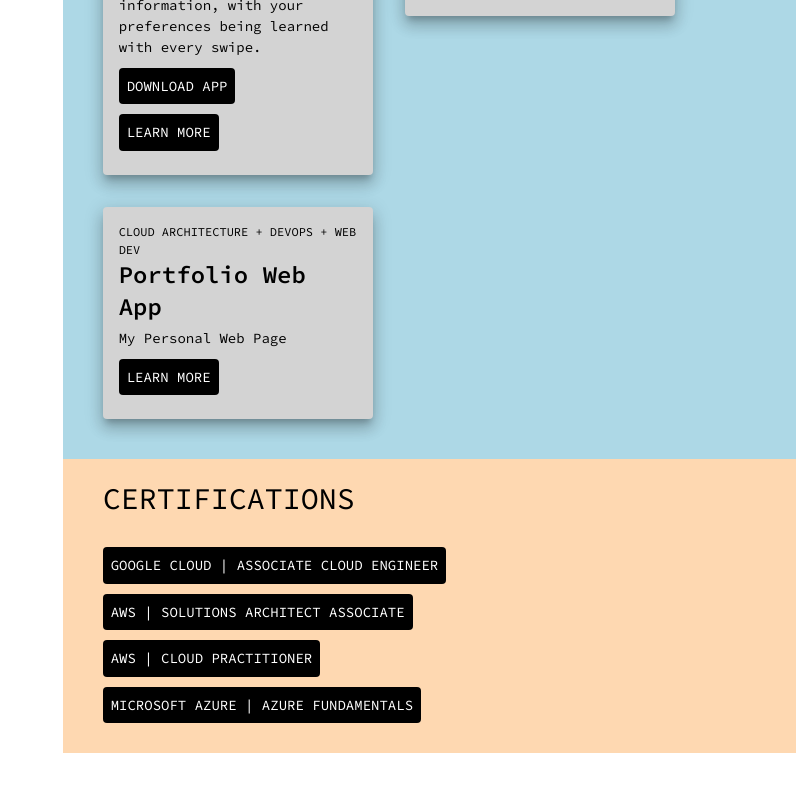
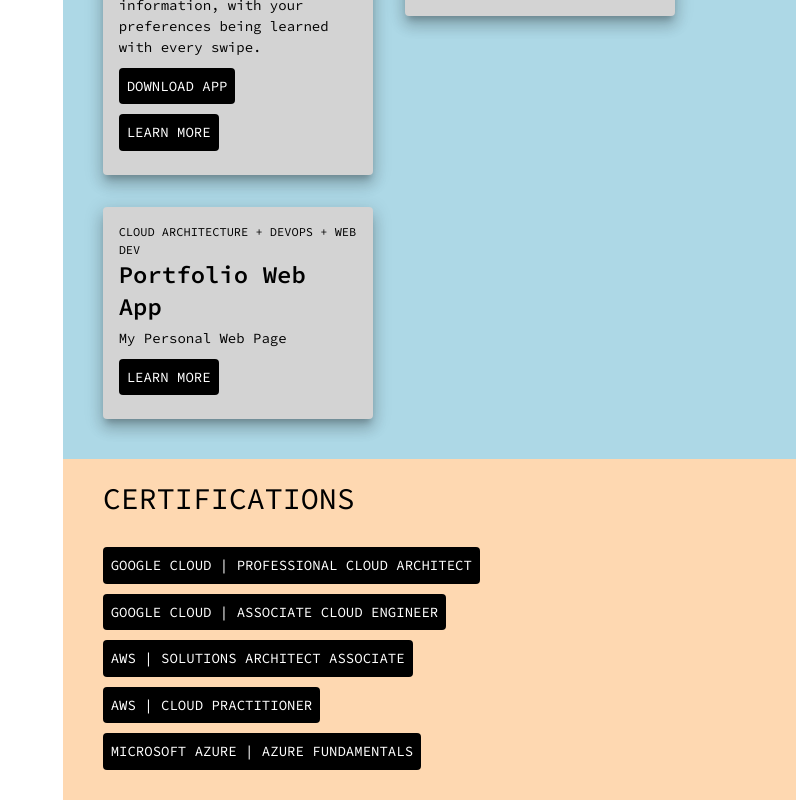
Before and after one commit to Bhargavamacha/personalpage, a React (Create React App) app: page / in a window 1280 px wide. Shown: the part 1237-2037 px from the top of the page, without its empty margins (484-1280 px from the left). Before the commit the page ends 1990 px from the top, so only its background shows below. Built offline with nearby package versions, Linux system fonts and the light colour scheme.

Commit message:
added pca

```diff
--- a/src/components/Certifications.js
+++ b/src/components/Certifications.js
@@ -3,6 +3,7 @@
 export default function Certifications() {
     return (
         <div>
+            <Button onClick={()=> window.open("https://www.credential.net/142d1586-0709-406b-9e0e-86d246dce70f#gs.du2fqb", "_blank")} style={{ backgroundColor: 'black', marginRight: 20, fontFamily:'Source Code Pro', marginBottom:10, color:'white' }}>Google Cloud | Professional Cloud Architect</Button><br />
             <Button onClick={()=> window.open("https://www.credential.net/d6c343be-1ed4-4aa0-86c7-d5829b58664e?key=bda5e8587173292ce7ce61c6f5097bc0ebc7eb28ac35689ae3a240df9a995218", "_blank")} style={{ backgroundColor: 'black', marginRight: 20, fontFamily:'Source Code Pro', marginBottom:10, color:'white' }}>Google Cloud | Associate Cloud Engineer</Button><br />
             <Button onClick={()=> window.open("https://certifications.bhargavamacha.info/csaa.pdf", "_blank")} style={{ backgroundColor: 'black', marginRight: 20, fontFamily:'Source Code Pro', marginBottom:10, color:'white'  }}>AWS | Solutions Architect Associate</Button><br />
             <Button onClick={()=> window.open("https://certifications.bhargavamacha.info/ccp.pdf", "_blank")} style={{ backgroundColor: 'black', marginRight: 20, fontFamily:'Source Code Pro', marginBottom:10, color:'white'  }}>AWS | CLoud Practitioner </Button><br />
```
